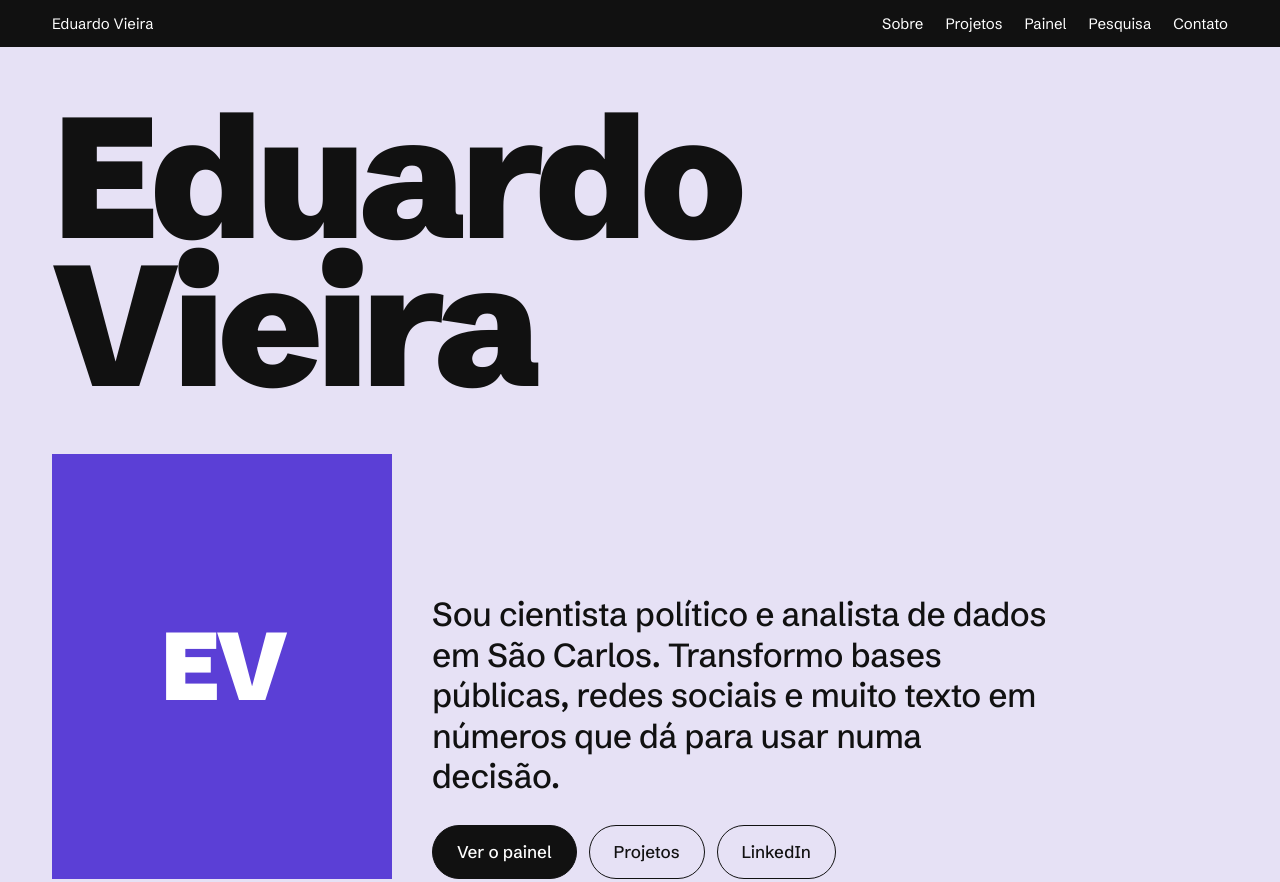
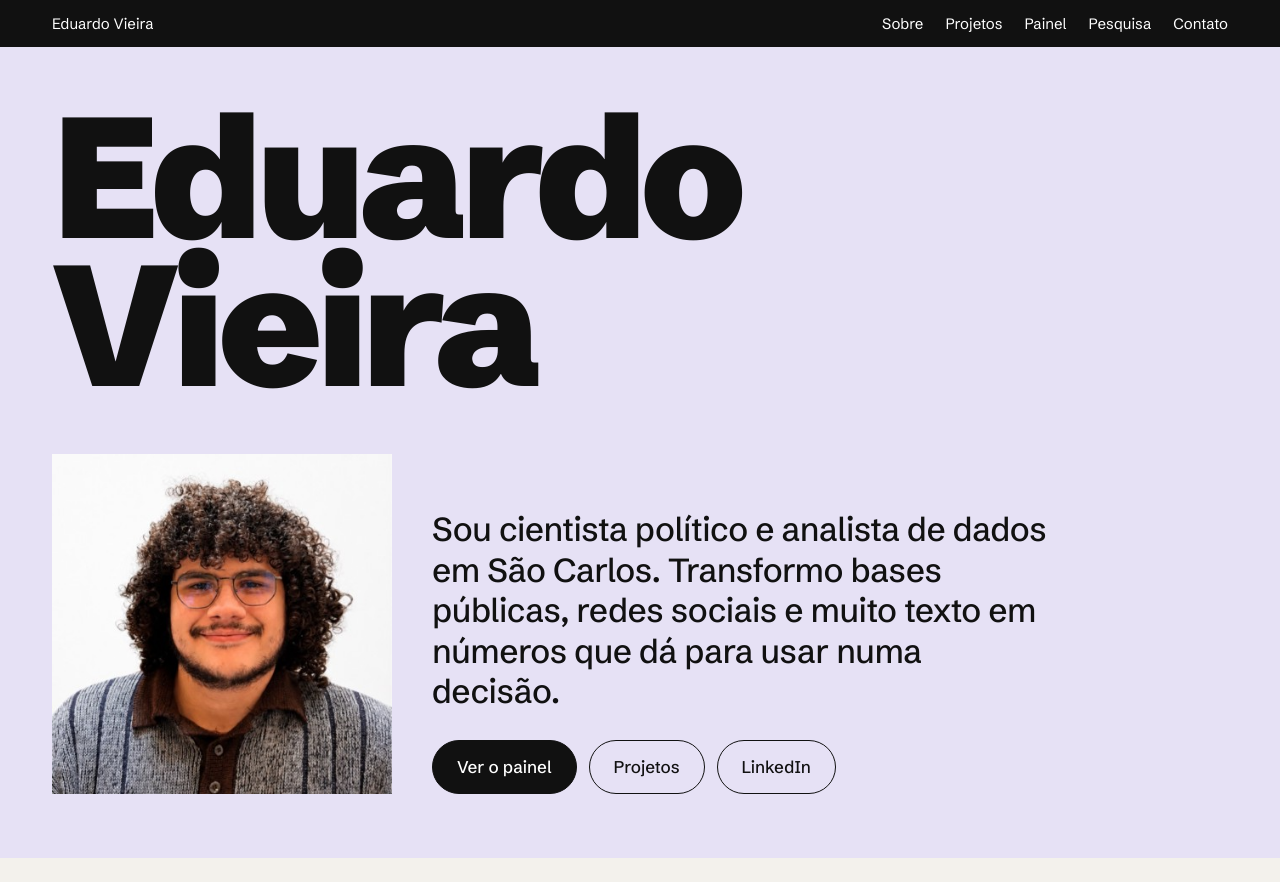
Before and after one commit to eduardopagvieira/eduardopagvieira.github.io, a plain HTML site: page index.html in a window 1280 px wide. Shown: the top 882 px of the page. Drawn offline with Linux system fonts and the light colour scheme.

Commit message:
Foto na abertura do site
Co-Authored-By: Claude Opus 5.5 <noreply@anthropic.com>

```diff
--- a/index.html
+++ b/index.html
@@ -43,7 +43,7 @@ img{max-width:100%;display:block}
 .abertura .wrap{padding-top:56px;padding-bottom:64px}
 .nomao{font-weight:900;font-size:clamp(64px,13.4vw,188px);line-height:.86;letter-spacing:-.045em;margin:0;text-transform:none}
 .abertura .linha{display:grid;grid-template-columns:minmax(220px,340px) 1fr;gap:40px;margin-top:56px;align-items:end}
-.foto{margin:0;aspect-ratio:4/5;background:var(--roxo);color:#fff;display:grid;place-items:center;overflow:hidden;position:relative}
+.foto{margin:0;aspect-ratio:1/1;background:var(--roxo);color:#fff;display:grid;place-items:center;overflow:hidden;position:relative}
 .foto img{width:100%;height:100%;object-fit:cover;position:absolute;inset:0}
 .foto span{font-weight:900;font-size:96px;letter-spacing:-.04em}
 .oi{font-size:clamp(24px,2.6vw,34px);line-height:1.22;font-weight:500;letter-spacing:-.015em;margin:0 0 28px;max-width:30ch}
@@ -158,7 +158,7 @@ img{max-width:100%;display:block}
       <div class="linha">
         <figure class="foto">
           <span aria-hidden="true">EV</span>
-          <img src="img/eduardo.jpg" alt="Foto de Eduardo Vieira" onerror="this.remove()">
+          <img src="img/eduardo.png" alt="Foto de Eduardo Vieira" onerror="this.remove()">
         </figure>
         <div>
           <p class="oi">Sou cientista político e analista de dados em São Carlos. Transformo bases públicas, redes sociais e muito texto em números que dá para usar numa decisão.</p>
```
Also changed, not shown: img/eduardo.png (added).
